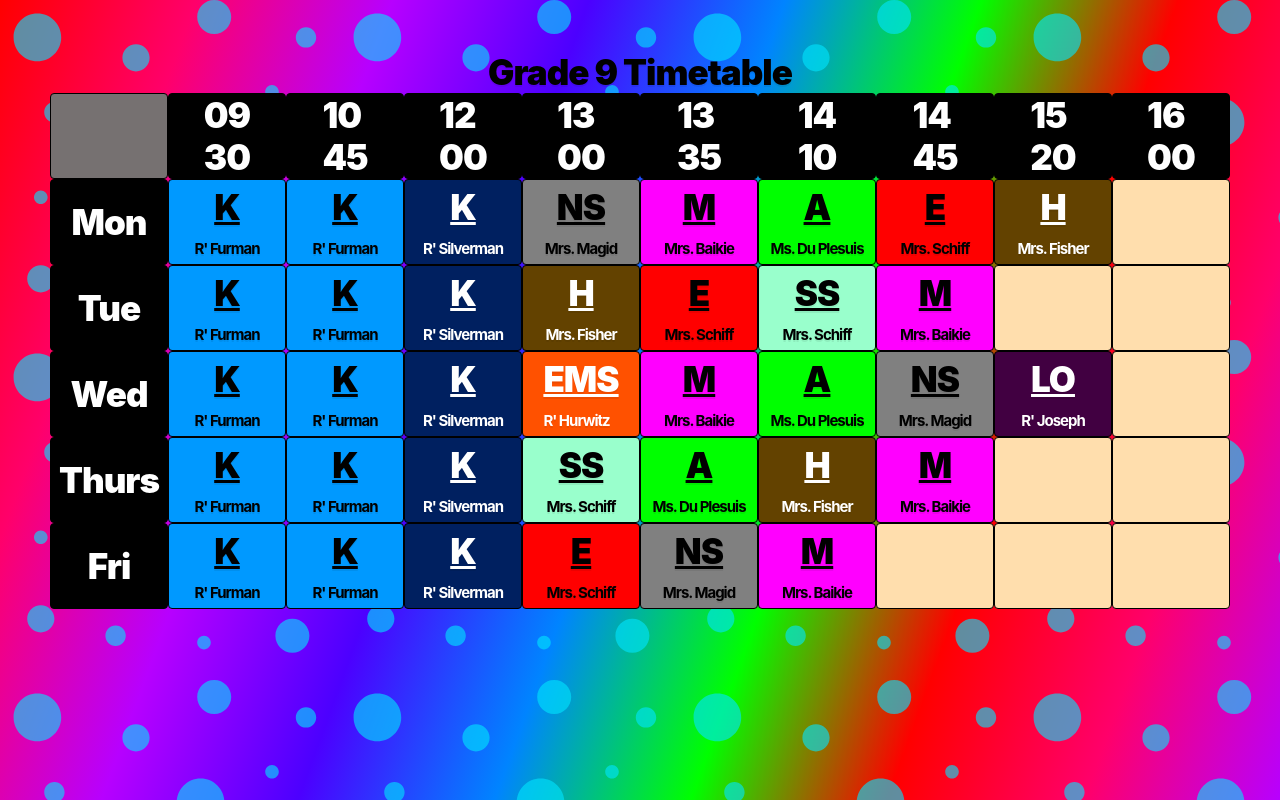
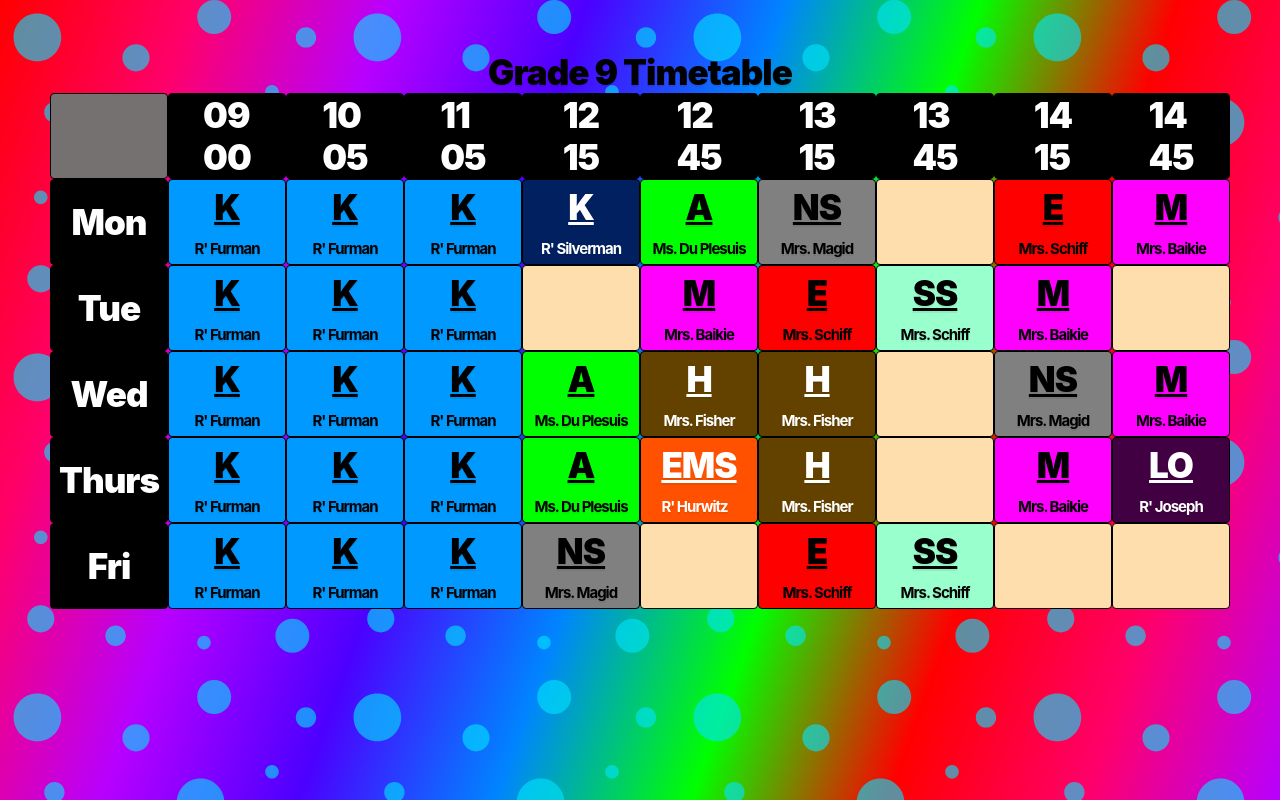
Before and after one commit to YechielN/MesivtaG9B, a plain HTML site: page index.html in a window 1280 px wide. Drawn offline with Linux system fonts and the light colour scheme.

Commit message:
Update index.html

```diff
--- a/index.html
+++ b/index.html
@@ -13,64 +13,66 @@
   <div class="container">
     <div class="item item1">Grade 9 Timetable</div>
     <div class="item item2"></div>
-    <div class="item item3 time">09<br>30</div>
-    <div class="item item4 time">10<br>45</div>
-    <div class="item item5 time">12<br>00</div>
-    <div class="item item6 time">13<br>00</div>
-    <div class="item item7 time">13<br>35</div>
-    <div class="item item8 time">14<br>10</div>
-    <div class="item item9 time">14<br>45</div>
-    <div class="item item10 time">15<br>20</div>
-    <div class="item item11 time">16<br>00</div>
+    <div class="item item3 time">09<br>00</div>
+    <div class="item item4 time">10<br>05</div>
+    <div class="item item5 time">11<br>05</div>
+    <div class="item item6 time">12<br>15</div>
+    <div class="item item7 time">12<br>45</div>
+    <div class="item item8 time">13<br>15</div>
+    <div class="item item9 time">13<br>45</div>
+    <div class="item item10 time">14<br>15</div>
+    <div class="item item11 time">14<br>45</div>
     <div class="item item12 date">Mon</div>
     <div class="item item13 RF"><a href="https://zoom.us/j/6145423407" class="RF" style="place-self: center;" target="_blank">K<br><a style="font-size: 15px; font-weight: lighter;">R' Furman</a></a></div>
     <div class="item item14 RF"><a href="https://zoom.us/j/6145423407" class="RF" style="place-self: center;" target="_blank">K<br><a style="font-size: 15px; font-weight: lighter;">R' Furman</a></a></div>
-    <div class="item item15 RS"><a href="https://zoom.us/j/94562943452?pwd=VENPL0RJV2VLTVh3bHozYk1RUVdCZz09" class="RS" style="place-self: center;" target="_blank">K<br><a style="font-size: 15px; font-weight: lighter;">R' Silverman</a></a></div>
-    <div class="item item16 NS"><a href="https://us04web.zoom.us/j/8742693456?pwd=QnZPek1IcEt6MnNYNWpZQWVQL0gzUT09" class="NS" style="place-self: center;" target="_blank">NS<br><a style="font-size: 15px; font-weight: lighter;">Mrs. Magid</a></a></div>
-    <div class="item item17 Math"><a href="https://us02web.zoom.us/j/6250541787?pwd=T1Y0UVQ4RjQ1UE9XMURPcTZRTzdxQT09" class="Math" style="place-self: center;" target="_blank">M<br><a style="font-size: 15px; font-weight: lighter;">Mrs. Baikie</a></a></div>
-    <div class="item item18 Afrikaans"><a href="https://us04web.zoom.us/j/2644098937?pwd=QytpWHY5dGdMV2FoeWdtNmF3SUVoQT09" class="Afrikaans" style="place-self: center;" target="_blank">A<br><a style="font-size: 15px; font-weight: lighter;">Ms. Du Plesuis</a></a></div>
-    <div class="item item19 English"><a href="https://us04web.zoom.us/j/5858072054" class="English" style="place-self: center;" target="_blank">E<br><a style="font-size: 15px; font-weight: lighter;">Mrs. Schiff</a></a></div>
-    <div class="item item20 Hebrew"><a href="https://zoom.us/j/4920152181?pwd=eW1ld1NkUnRsdTIzL0lGYWwydzlVdz09" class="Hebrew" style="place-self: center;" target="_blank">H<br><a style="font-size: 15px; font-weight: lighter;">Mrs. Fisher</a></a></div>
-    <div class="item item21 empty"></div>
+    <div class="item item15 RF"><a href="https://zoom.us/j/6145423407" class="RF" style="place-self: center;" target="_blank">K<br><a style="font-size: 15px; font-weight: lighter;">R' Furman</a></a></div>
+    <div class="item item16 RS"><a href="https://zoom.us/j/94562943452?pwd=VENPL0RJV2VLTVh3bHozYk1RUVdCZz09" class="RS" style="place-self: center;" target="_blank">K<br><a style="font-size: 15px; font-weight: lighter;">R' Silverman</a></a></div>
+    <div class="item item17 Afrikaans"><a href="https://us04web.zoom.us/j/2644098937?pwd=QytpWHY5dGdMV2FoeWdtNmF3SUVoQT09" class="Afrikaans" style="place-self: center;" target="_blank">A<br><a style="font-size: 15px; font-weight: lighter;">Ms. Du Plesuis</a></a></div>
+    <div class="item item18 NS"><a href="https://us04web.zoom.us/j/8742693456?pwd=QnZPek1IcEt6MnNYNWpZQWVQL0gzUT09" class="NS" style="place-self: center;" target="_blank">NS<br><a style="font-size: 15px; font-weight: lighter;">Mrs. Magid</a></a></div>
+    <div class="item item19 empty"></div>
+    <div class="item item20 English"><a href="https://us04web.zoom.us/j/5858072054" class="English" style="place-self: center;" target="_blank">E<br><a style="font-size: 15px; font-weight: lighter;">Mrs. Schiff</a></a></div>
+    <div class="item item21 Math"><a href="https://us02web.zoom.us/j/6250541787?pwd=T1Y0UVQ4RjQ1UE9XMURPcTZRTzdxQT09" class="Math" style="place-self: center;" target="_blank">M<br><a style="font-size: 15px; font-weight: lighter;">Mrs. Baikie</a></a></div>
     <div class="item item22 date">Tue</div>
     <div class="item item23 RF"><a href="https://zoom.us/j/6145423407" class="RF" style="place-self: center;" target="_blank">K<br><a style="font-size: 15px; font-weight: lighter;">R' Furman</a></a></div>
     <div class="item item24 RF"><a href="https://zoom.us/j/6145423407" class="RF" style="place-self: center;" target="_blank">K<br><a style="font-size: 15px; font-weight: lighter;">R' Furman</a></a></div>
-    <div class="item item25 RS"><a href="https://zoom.us/j/94562943452?pwd=VENPL0RJV2VLTVh3bHozYk1RUVdCZz09" class="RS" style="place-self: center;" target="_blank">K<br><a style="font-size: 15px; font-weight: lighter;">R' Silverman</a></a></div>
-    <div class="item item26 Hebrew"><a href="https://zoom.us/j/4920152181?pwd=eW1ld1NkUnRsdTIzL0lGYWwydzlVdz09" class="Hebrew" style="place-self: center;" target="_blank">H<br><a style="font-size: 15px; font-weight: lighter;">Mrs. Fisher</a></div>
-    <div class="item item27 English"><a href="https://us04web.zoom.us/j/5858072054" class="English" style="place-self: center;" target="_blank">E<br><a style="font-size: 15px; font-weight: lighter;">Mrs. Schiff</a></a></div>
-    <div class="item item28 SS"><a href="https://us04web.zoom.us/j/5858072054" class="SS" style="place-self: center;" target="_blank">SS<br><a style="font-size: 15px; font-weight: lighter;">Mrs. Schiff</a></a></div>
+    <div class="item item25 RF"><a href="https://zoom.us/j/6145423407" class="RF" style="place-self: center;" target="_blank">K<br><a style="font-size: 15px; font-weight: lighter;">R' Furman</a></a></div>
+    <div class="item item26 empty"></div>
+    <div class="item item27 Math"><a href="https://us02web.zoom.us/j/6250541787?pwd=T1Y0UVQ4RjQ1UE9XMURPcTZRTzdxQT09" class="Math" style="place-self: center;" target="_blank">M<br><a style="font-size: 15px; font-weight: lighter;">Mrs. Baikie</a></a></div>
+    <div class="item item28 English"><a href="https://us04web.zoom.us/j/5858072054" class="English" style="place-self: center;" target="_blank">E<br><a style="font-size: 15px; font-weight: lighter;">Mrs. Schiff</a></a></div>
+    <div class="item item29 SS"><a href="https://us04web.zoom.us/j/5858072054" class="SS" style="place-self: center;" target="_blank">SS<br><a style="font-size: 15px; font-weight: lighter;">Mrs. Schiff</a></a></div>
     <div class="item item29 Math"><a href="https://us02web.zoom.us/j/6250541787?pwd=T1Y0UVQ4RjQ1UE9XMURPcTZRTzdxQT09" class="Math" style="place-self: center;" target="_blank">M<br><a style="font-size: 15px; font-weight: lighter;">Mrs. Baikie</a></a></div>
-    <div class="item item30 empty"></div>
     <div class="item item31 empty"></div>
     <div class="item item32 date">Wed</div>
     <div class="item item33 RF"><a href="https://zoom.us/j/6145423407" class="RF" style="place-self: center;" target="_blank">K<br><a style="font-size: 15px; font-weight: lighter;">R' Furman</a></a></div>
     <div class="item item34 RF"><a href="https://zoom.us/j/6145423407" class="RF" style="place-self: center;" target="_blank">K<br><a style="font-size: 15px; font-weight: lighter;">R' Furman</a></a></div>
-    <div class="item item35 RS"><a href="https://zoom.us/j/94562943452?pwd=VENPL0RJV2VLTVh3bHozYk1RUVdCZz09" class="RS" style="place-self: center;" target="_blank">K<br><a style="font-size: 15px; font-weight: lighter;">R' Silverman</a></a></div>
-    <div class="item item36 EMS"><a href="https://zoom.us/j/9783552552" class="EMS" style="place-self: center;" target="_blank">EMS<br><a style="font-size: 15px; font-weight: lighter;">R' Hurwitz</a></a></div>
-    <div class="item item37 Math"><a href="https://us02web.zoom.us/j/6250541787?pwd=T1Y0UVQ4RjQ1UE9XMURPcTZRTzdxQT09" class="Math" style="place-self: center;" target="_blank">M<br><a style="font-size: 15px; font-weight: lighter;">Mrs. Baikie</a></a></div>
-    <div class="item item38 Afrikaans"><a href="https://us04web.zoom.us/j/2644098937?pwd=QytpWHY5dGdMV2FoeWdtNmF3SUVoQT09" class="Afrikaans" style="place-self: center;" target="_blank">A<br><a style="font-size: 15px; font-weight: lighter;">Ms. Du Plesuis</a></a></div>
-    <div class="item item39 NS"><a href="https://us04web.zoom.us/j/8742693456?pwd=QnZPek1IcEt6MnNYNWpZQWVQL0gzUT09" class="NS" style="place-self: center;" target="_blank">NS<br><a style="font-size: 15px; font-weight: lighter;">Mrs. Magid</a></a></div>
-    <div class="item item40 LO"><a href="https://zoom.us/j/4635263211" class="LO" style="place-self: center;" target="_blank">LO<br><a style="font-size: 15px; font-weight: lighter;">R' Joseph</a></a></div>
-    <div class="item item41 empty"></div>
+    <div class="item item35 RF"><a href="https://zoom.us/j/6145423407" class="RF" style="place-self: center;" target="_blank">K<br><a style="font-size: 15px; font-weight: lighter;">R' Furman</a></a></div>
+    <!--<div class="item item36 EMS"><a href="https://zoom.us/j/9783552552" class="EMS" style="place-self: center;" target="_blank">EMS<br><a style="font-size: 15px; font-weight: lighter;">R' Hurwitz</a></a></div>-->
+    <div class="item item36 Afrikaans"><a href="https://us04web.zoom.us/j/2644098937?pwd=QytpWHY5dGdMV2FoeWdtNmF3SUVoQT09" class="Afrikaans" style="place-self: center;" target="_blank">A<br><a style="font-size: 15px; font-weight: lighter;">Ms. Du Plesuis</a></a></div>
+    <div class="item item37 Hebrew"><a href="https://zoom.us/j/4920152181?pwd=eW1ld1NkUnRsdTIzL0lGYWwydzlVdz09" class="Hebrew" style="place-self: center;" target="_blank">H<br><a style="font-size: 15px; font-weight: lighter;">Mrs. Fisher</a></a></div>
+    <div class="item item38 Hebrew"><a href="https://zoom.us/j/4920152181?pwd=eW1ld1NkUnRsdTIzL0lGYWwydzlVdz09" class="Hebrew" style="place-self: center;" target="_blank">H<br><a style="font-size: 15px; font-weight: lighter;">Mrs. Fisher</a></a></div>
+    <div class="item item39 empty"></div>
+    <!--<div class="item item40 LO"><a href="https://zoom.us/j/4635263211" class="LO" style="place-self: center;" target="_blank">LO<br><a style="font-size: 15px; font-weight: lighter;">R' Joseph</a></a></div>-->
+    <div class="item item40 NS"><a href="https://us04web.zoom.us/j/8742693456?pwd=QnZPek1IcEt6MnNYNWpZQWVQL0gzUT09" class="NS" style="place-self: center;" target="_blank">NS<br><a style="font-size: 15px; font-weight: lighter;">Mrs. Magid</a></a></div>
+    <div class="item item41 Math"><a href="https://us02web.zoom.us/j/6250541787?pwd=T1Y0UVQ4RjQ1UE9XMURPcTZRTzdxQT09" class="Math" style="place-self: center;" target="_blank">M<br><a style="font-size: 15px; font-weight: lighter;">Mrs. Baikie</a></a></div>
     <div class="item item42 date">Thurs</div>
     <div class="item item43 RF"><a href="https://zoom.us/j/6145423407" class="RF" style="place-self: center;" target="_blank">K<br><a style="font-size: 15px; font-weight: lighter;">R' Furman</a></a></div>
     <div class="item item44 RF"><a href="https://zoom.us/j/6145423407" class="RF" style="place-self: center;" target="_blank">K<br><a style="font-size: 15px; font-weight: lighter;">R' Furman</a></a></div>
-    <div class="item item45 RS"><a href="https://zoom.us/j/94562943452?pwd=VENPL0RJV2VLTVh3bHozYk1RUVdCZz09" class="RS" style="place-self: center;" target="_blank">K<br><a style="font-size: 15px; font-weight: lighter;">R' Silverman</a></a></div>
-    <div class="item item46 SS"><a href="https://us04web.zoom.us/j/5858072054" class="SS" style="place-self: center;" target="_blank">SS<br><a style="font-size: 15px; font-weight: lighter;">Mrs. Schiff</a></a></div>
-    <div class="item item47 Afrikaans"><a href="https://us04web.zoom.us/j/2644098937?pwd=QytpWHY5dGdMV2FoeWdtNmF3SUVoQT09" class="Afrikaans" style="place-self: center;" target="_blank">A<br><a style="font-size: 15px; font-weight: lighter;">Ms. Du Plesuis</a></a></div>
+    <div class="item item45 RF"><a href="https://zoom.us/j/6145423407" class="RF" style="place-self: center;" target="_blank">K<br><a style="font-size: 15px; font-weight: lighter;">R' Furman</a></a></div>
+    <div class="item item46 Afrikaans"><a href="https://us04web.zoom.us/j/2644098937?pwd=QytpWHY5dGdMV2FoeWdtNmF3SUVoQT09" class="Afrikaans" style="place-self: center;" target="_blank">A<br><a style="font-size: 15px; font-weight: lighter;">Ms. Du Plesuis</a></a></div>
+    <div class="item item47 EMS"><a href="https://zoom.us/j/9783552552" class="EMS" style="place-self: center;" target="_blank">EMS<br><a style="font-size: 15px; font-weight: lighter;">R' Hurwitz</a></a></div>
     <div class="item item48 Hebrew"><a href="https://zoom.us/j/4920152181?pwd=eW1ld1NkUnRsdTIzL0lGYWwydzlVdz09" class="Hebrew" style="place-self: center;" target="_blank">H<br><a style="font-size: 15px; font-weight: lighter;">Mrs. Fisher</a></a></div>
-    <div class="item item49 Math"><a href="https://us02web.zoom.us/j/6250541787?pwd=T1Y0UVQ4RjQ1UE9XMURPcTZRTzdxQT09" class="Math" style="place-self: center;" target="_blank">M<br><a style="font-size: 15px; font-weight: lighter;">Mrs. Baikie</a></a></div>
-    <div class="item item50 empty"></div>
-    <div class="item item51 empty"></div>
+    <div class="item item49 empty"></div>
+    <div class="item item50 Math"><a href="https://us02web.zoom.us/j/6250541787?pwd=T1Y0UVQ4RjQ1UE9XMURPcTZRTzdxQT09" class="Math" style="place-self: center;" target="_blank">M<br><a style="font-size: 15px; font-weight: lighter;">Mrs. Baikie</a></a></div>
+    <div class="item item51 LO"><a href="https://zoom.us/j/4635263211" class="LO" style="place-self: center;" target="_blank">LO<br><a style="font-size: 15px; font-weight: lighter;">R' Joseph</a></a></div>
     <div class="item item52 date">Fri</div>
     <!--<div class="item item53 Assembly"><a href="https://zoom.us/j/7277761460" class="Assembly">A</a></div>-->
     <div class="item item54 RF"><a href="https://zoom.us/j/6145423407" class="RF" style="place-self: center;" target="_blank">K<br><a style="font-size: 15px; font-weight: lighter;">R' Furman</a></a></div>
     <div class="item item55 RF"><a href="https://zoom.us/j/6145423407" class="RF" style="place-self: center;" target="_blank">K<br><a style="font-size: 15px; font-weight: lighter;">R' Furman</a></a></div>
-    <div class="item item56 RS"><a href="https://zoom.us/j/94562943452?pwd=VENPL0RJV2VLTVh3bHozYk1RUVdCZz09" class="RS" style="place-self: center;" target="_blank">K<br><a style="font-size: 15px; font-weight: lighter;">R' Silverman</a></a></div>
-    <div class="item item57 English"><a href="https://us04web.zoom.us/j/5858072054" class="English" style="place-self: center;" target="_blank">E<br><a style="font-size: 15px; font-weight: lighter;">Mrs. Schiff</a></a></div>
-    <div class="item item58 NS"><a href="https://us04web.zoom.us/j/8742693456?pwd=QnZPek1IcEt6MnNYNWpZQWVQL0gzUT09" class="NS" style="place-self: center;" target="_blank">NS<br><a style="font-size: 15px; font-weight: lighter;">Mrs. Magid</a></a></div>
-    <div class="item item59 Math"><a href="https://us02web.zoom.us/j/6250541787?pwd=T1Y0UVQ4RjQ1UE9XMURPcTZRTzdxQT09" class="Math" style="place-self: center;" target="_blank">M<br><a style="font-size: 15px; font-weight: lighter;">Mrs. Baikie</a></a></div>
-    <div class="item item60 empty"></div>
+    <div class="item item56 RF"><a href="https://zoom.us/j/6145423407" class="RF" style="place-self: center;" target="_blank">K<br><a style="font-size: 15px; font-weight: lighter;">R' Furman</a></a></div>
+    <div class="item item57 NS"><a href="https://us04web.zoom.us/j/8742693456?pwd=QnZPek1IcEt6MnNYNWpZQWVQL0gzUT09" class="NS" style="place-self: center;" target="_blank">NS<br><a style="font-size: 15px; font-weight: lighter;">Mrs. Magid</a></a></div>
+    <div class="item item58 empty"></div>
+    <div class="item item59 English"><a href="https://us04web.zoom.us/j/5858072054" class="English" style="place-self: center;" target="_blank">E<br><a style="font-size: 15px; font-weight: lighter;">Mrs. Schiff</a></a></div>
+    <div class="item item60 SS"><a href="https://us04web.zoom.us/j/5858072054" class="SS" style="place-self: center;" target="_blank">SS<br><a style="font-size: 15px; font-weight: lighter;">Mrs. Schiff</a></a></div>
     <div class="item item61 empty"></div>
     <div class="item item62 empty"></div>
   </div>
@@ -104,6 +106,9 @@
     .item2 {
       background-color: #767171;
     }
+    /*.item37 {
+      grid-column: span 4;
+    }*/
     /*.item53 {
       grid-column: span 1;
     }
```
